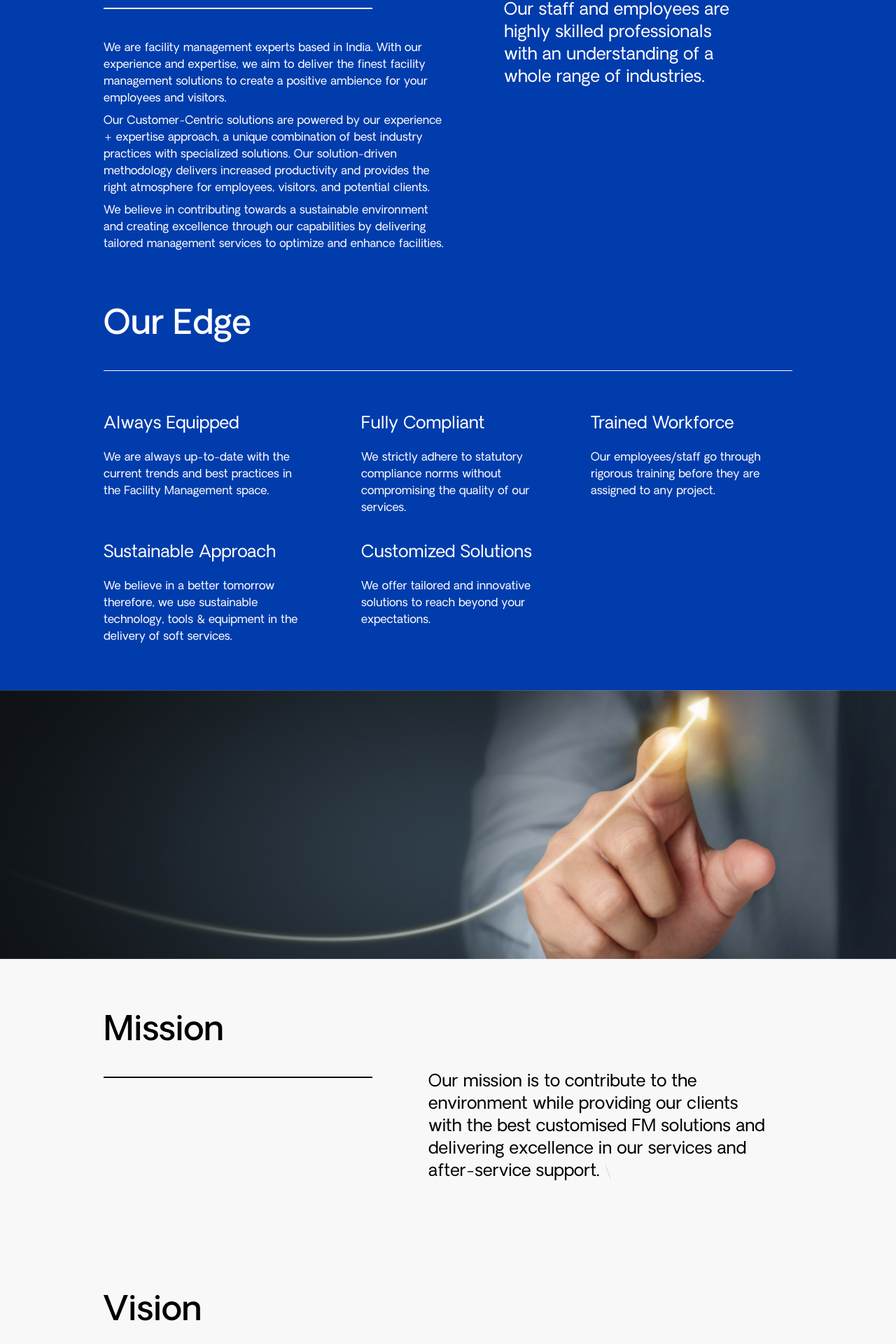
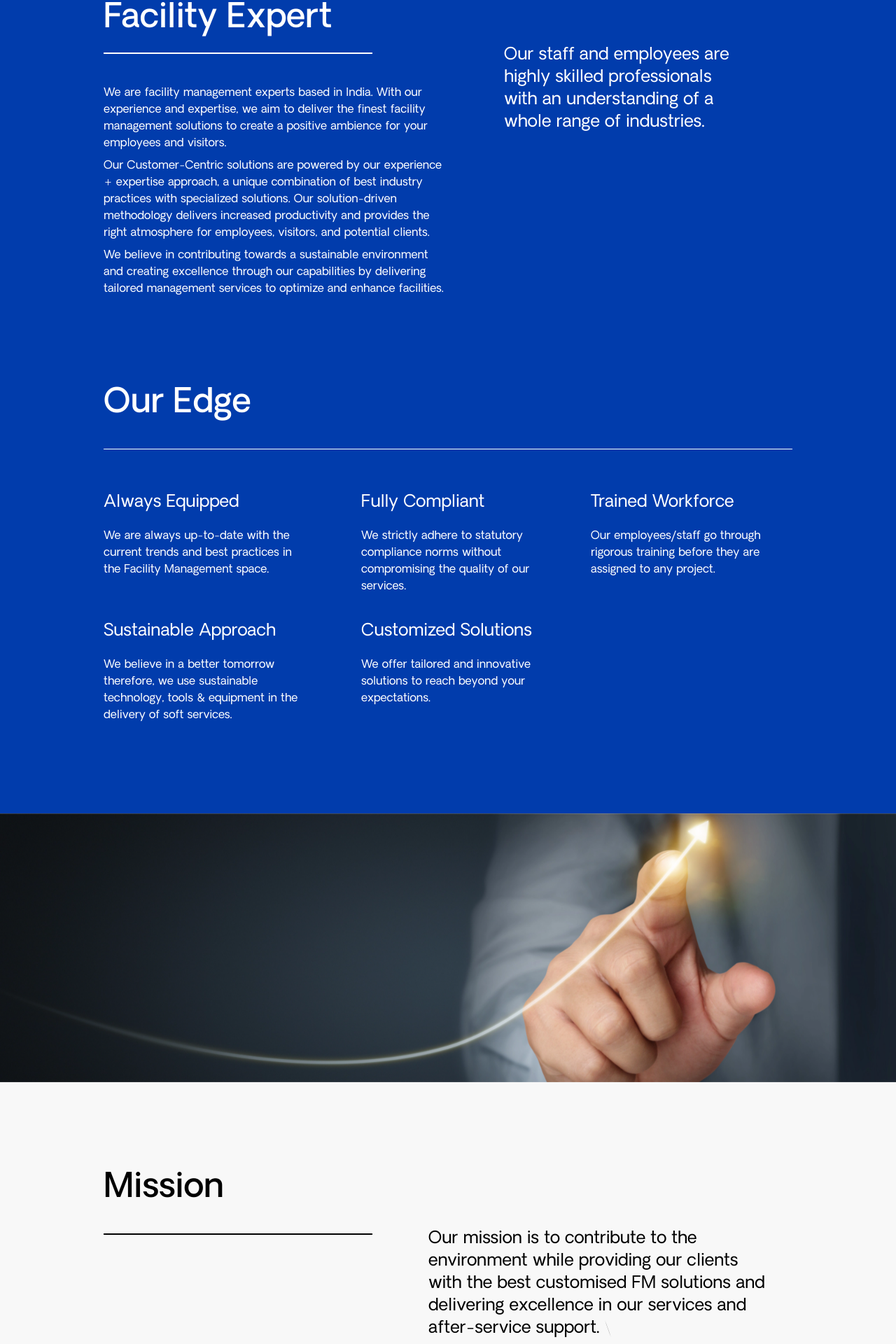
Before and after one commit to viveksinghup/vuestore, a Vue app: page /about in a window 1280 px wide. Shown: the part 875-2795 px from the top of the page at 70% size. Built offline with nearby package versions, Linux system fonts and the light colour scheme; what vue-dk-toast would draw is missing.

Commit message:
about page routes linking

```diff
--- a/src/components/common/Footer.vue
+++ b/src/components/common/Footer.vue
@@ -85,31 +85,31 @@ export default {
       footerCol1: [
         {
           title: "Your Facility Expert",
-          url: '/about'
+          url: '/about/#facility'
         },
         {
           title: "Our Edge",
-          url: '/about'
+          url: '/about/#edge'
         },
         {
           title: "Mission",
-          url: '/about'
+          url: '/about/#mission'
         },
         {
           title: "Vision",
-          url: '/about'
+          url: '/about/#vision'
         },
         {
           title: "Our Values",
-          url: '/about'
+          url: '/about/#value'
         },
         {
           title: "Our Leadership Team",
-          url: '/about'
+          url: '/about/#leadership'
         },
         {
           title: "Our Accreditations",
-          url: '/about'
+          url: '/about/#accreditations'
         }
       ],
       footerCol2: [
--- a/src/components/pages/About.vue
+++ b/src/components/pages/About.vue
@@ -36,9 +36,9 @@
     </div>
   </section>
 
-  <section class="bg-brandBlue">
-    <div class="container bg-brandBlue text-white mx-auto px-5 py-16">
-      <div class="flex flex-col text-center md:text-left md:flex-row">
+  <section class="bg-brandBlue overflow-hidden">
+    <div class="container bg-brandBlue text-white mx-auto px-5 pb-10 md:pb-32">
+      <div class="flex flex-col text-center md:text-left md:flex-row pt-10 md:pt-32" id="facility">
         <div class="flex flex-col items-left md:w-1/2 flex-shrink-0">
           <div class="text-2xl md:text-5xl font-medium">
             Maven: Your <br/> Facility Expert
@@ -80,7 +80,7 @@
         </div>
       </div>
 
-      <div class="flex text-center md:text-left md:flex-row mt-20">
+      <div class="flex text-center md:text-left md:flex-row pt-10 md:pt-32" id="edge">
         <div class="flex flex-col items-left md:w-1/">
           <div class="text-2xl md:text-5xl font-medium">Our Edge</div>
         </div>
@@ -159,8 +159,8 @@
     <img src="@/assets/images/businessman.png" class="w-full object-cover h-full assets" />
   </section>
 
-  <section class="bg-gray bg-opacity-50">
-    <div class="container mx-auto px-5 py-10 md:py-20">
+  <section class="bg-gray bg-opacity-50 overflow-hidden">
+    <div class="container mx-auto px-5 pt-10 md:pt-32" id="mission">
       <div class="flex flex-col text-center md:text-left md:flex-row">
         <div class="flex flex-col items-left md:w-1/2">
           <div class="text-2xl md:text-5xl font-medium">Mission</div>
@@ -188,7 +188,7 @@
   </section>
 
   <section class="bg-gray bg-opacity-50">
-    <div class="container mx-auto px-5 py-10 md:py-20">
+    <div class="container mx-auto px-5 py-10 md:py-32" id="vision">
       <div class="flex flex-col text-center md:text-left md:flex-row">
         <div class="flex flex-col items-left md:w-1/2">
           <div class="text-2xl md:text-5xl font-medium">Vision</div>
@@ -215,7 +215,7 @@
     </div>
   </section>
 
-  <section class="bg-white">
+  <section class="bg-white" id="value">
     <div class="container mx-auto px-5 py-10 md:py-32">
       <div class="flex flex-col text-center md:text-left md:flex-row">
         <div class="flex flex-col items-left md:w-1/2">
@@ -256,7 +256,7 @@
     <div class="border-b border-gray10 w-5/6 mx-auto opacity-50"></div>
   </section>
 
-  <section class="bg-white overflow-hidden">
+  <section class="bg-white overflow-hidden" id="leadership">
     <div class="container mx-auto md:px-16 py-10 md:py-32">
       <div class="flex flex-col text-center md:text-left md:flex-row">
         <div class="flex flex-col items-left md:w-1/2">
@@ -359,7 +359,7 @@
     <div class="border-b border-gray10 w-5/6 mx-auto opacity-50"></div>
   </section>
 
-  <section class="bg-white">
+  <section class="bg-white" id="accreditations">
     <div class="container mx-auto md:px-16 py-10 md:py-32">
       <div class="flex flex-col text-center md:text-left md:flex-row">
         <div class="flex flex-col items-left md:w-1/2">
--- a/src/router/index.js
+++ b/src/router/index.js
@@ -48,8 +48,12 @@ import Tnc from "@/components/pages/Tnc.vue";
 const router = createRouter({
   history: createWebHistory(),
   routes,
-  scrollBehavior() {
-    window.scrollTo(0,0);
+  scrollBehavior (to) {
+    if (to.hash) {
+      return document.querySelector(to.hash).scrollIntoView({ behavior: 'smooth' });
+    } else {
+      window.scrollTo(0,0);
+    }
   }
 });
 
```
